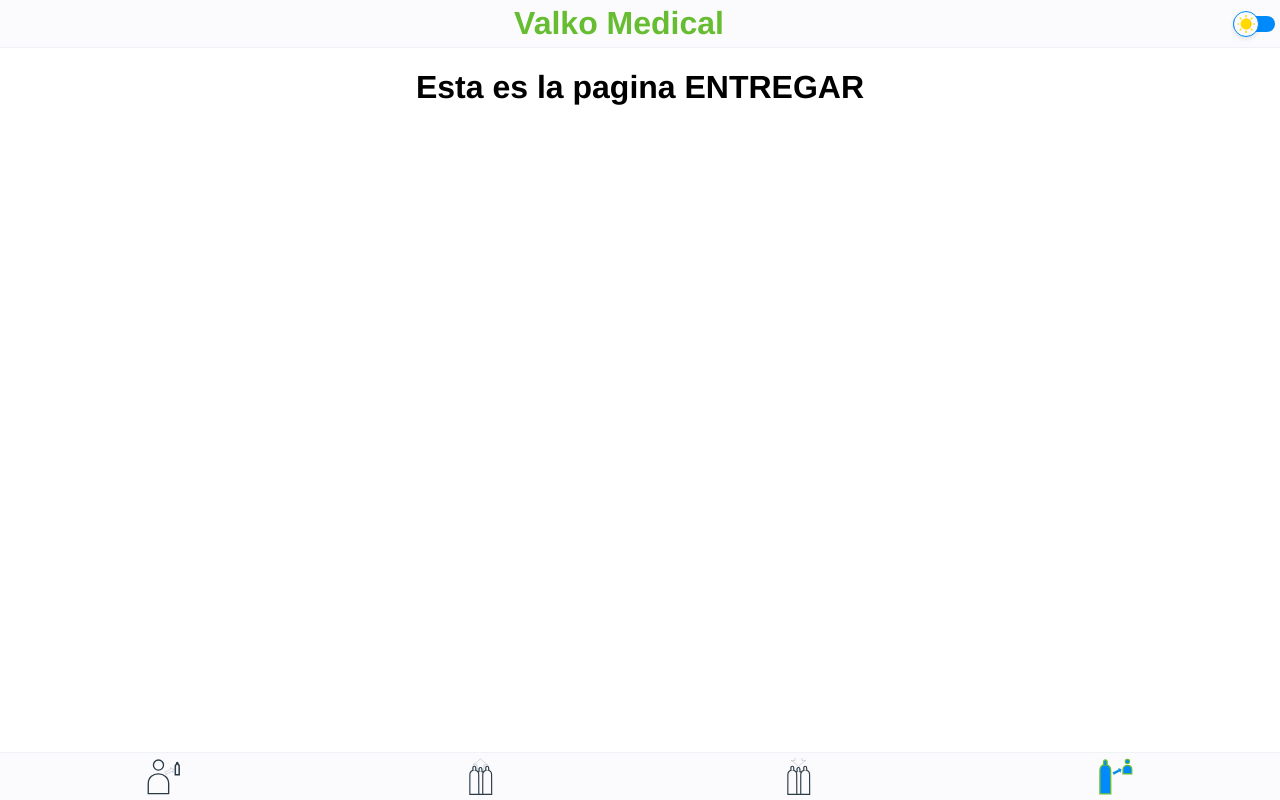
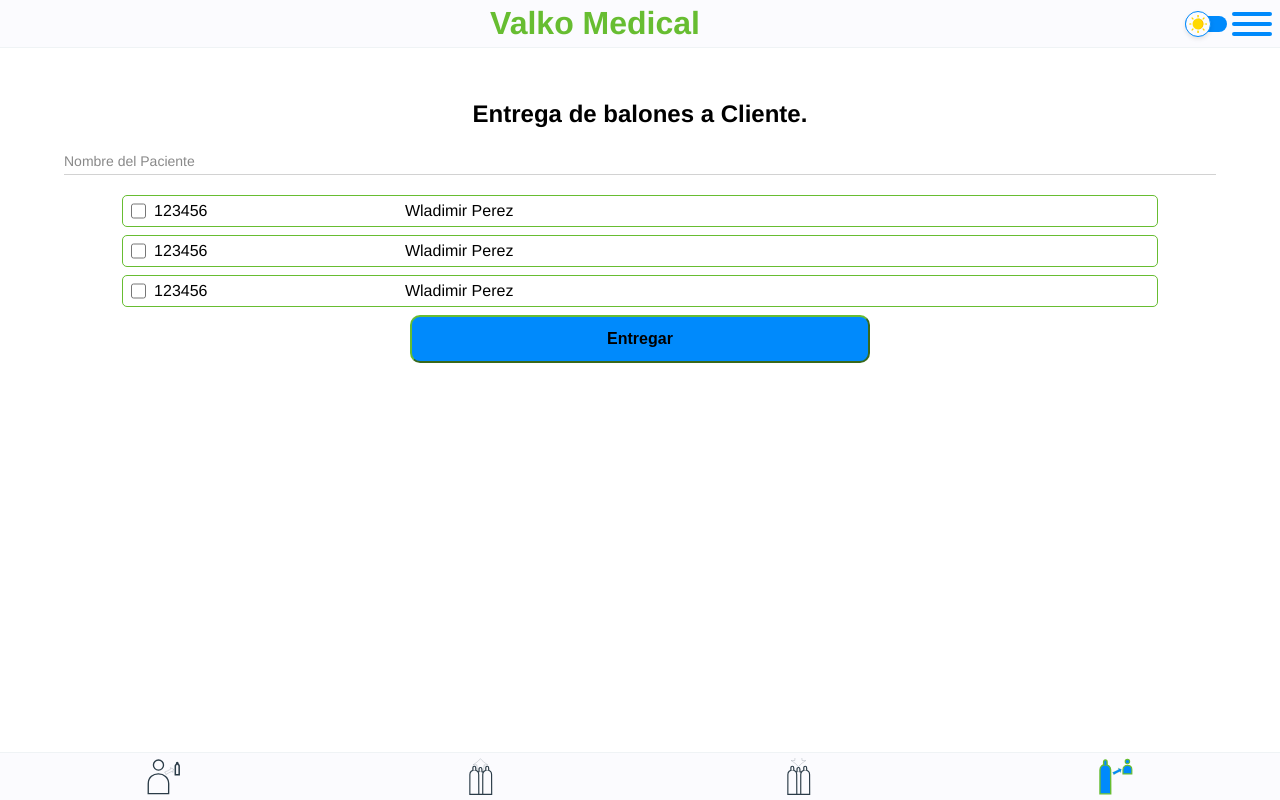
Before and after one commit to AJ-Wi/AJ-Valko_vue, a Vue app: page /entregar in a window 1280 px wide. Built offline with nearby package versions, Linux system fonts and the light colour scheme; the HTML template or start-up script is replaced by a standard one.

Commit message:
agregado menu hamburguesa

```diff
--- /dev/null
+++ b/src/components/BtnMenu.vue
@@ -0,0 +1,137 @@
+<template>
+  <button
+    class="hamburger hamburger--vortex"
+    :class="{ 'is-active': active }"
+    @click="active = !active"
+    type="button"
+  >
+    <span class="hamburger-box">
+      <span class="hamburger-inner"></span>
+    </span>
+  </button>
+</template>
+
+<script>
+export default {
+  name: "BtnMenu",
+  data() {
+    return {
+      active: false,
+    };
+  },
+};
+</script>
+
+<style scoped>
+.hamburger {
+  outline: 0;
+  width: 3rem;
+  height: 3rem;
+  justify-content: center;
+  align-items: center;
+  padding: 15px 5px;
+  cursor: pointer;
+  transition-property: opacity, filter;
+  transition-duration: 0.15s;
+  transition-timing-function: linear;
+  font: inherit;
+  text-transform: none;
+  background-color: transparent;
+  border: 0;
+  margin: 0;
+  overflow: visible;
+}
+
+.hamburger:hover {
+  opacity: 0.7;
+}
+
+.hamburger.is-active:hover {
+  opacity: 0.7;
+}
+
+.hamburger.is-active .hamburger-inner,
+.hamburger.is-active .hamburger-inner::before,
+.hamburger.is-active .hamburger-inner::after {
+  background-color: var(--second-color);
+}
+
+.hamburger-box {
+  width: 40px;
+  height: 24px;
+  position: relative;
+}
+
+.hamburger-inner {
+  display: block;
+  top: 50%;
+  margin-top: -2px;
+}
+
+.hamburger-inner,
+.hamburger-inner::before,
+.hamburger-inner::after {
+  width: 40px;
+  height: 4px;
+  background-color: var(--primary-color);
+  border-radius: 4px;
+  position: absolute;
+  transition-property: transform;
+  transition-duration: 0.15s;
+  transition-timing-function: ease;
+}
+
+.hamburger-inner::before,
+.hamburger-inner::after {
+  content: "";
+  display: block;
+}
+
+.hamburger-inner::before {
+  top: -10px;
+}
+
+.hamburger-inner::after {
+  bottom: -10px;
+}
+
+.hamburger--vortex .hamburger-inner {
+  transition-duration: 0.2s;
+  transition-timing-function: cubic-bezier(0.19, 1, 0.22, 1);
+}
+
+.hamburger--vortex .hamburger-inner::before,
+.hamburger--vortex .hamburger-inner::after {
+  transition-duration: 0s;
+  transition-delay: 0.1s;
+  transition-timing-function: linear;
+}
+
+.hamburger--vortex .hamburger-inner::before {
+  transition-property: top, opacity;
+}
+
+.hamburger--vortex .hamburger-inner::after {
+  transition-property: bottom, transform;
+}
+
+.hamburger--vortex.is-active .hamburger-inner {
+  transform: rotate(765deg);
+  transition-timing-function: cubic-bezier(0.19, 1, 0.22, 1);
+}
+
+.hamburger--vortex.is-active .hamburger-inner::before,
+.hamburger--vortex.is-active .hamburger-inner::after {
+  transition-delay: 0s;
+}
+
+.hamburger--vortex.is-active .hamburger-inner::before {
+  top: 0;
+  opacity: 0;
+}
+
+.hamburger--vortex.is-active .hamburger-inner::after {
+  bottom: 0;
+  transform: rotate(90deg);
+}
+</style>
--- a/src/components/ItemList.vue
+++ b/src/components/ItemList.vue
@@ -36,6 +36,7 @@ export default {
   border-radius: 5px;
   border: 1px solid #67bd31;
   cursor: pointer;
+  margin-bottom: 0.5rem;
 }
 
 .item:hover,
--- a/src/components/MenuBar.vue
+++ b/src/components/MenuBar.vue
@@ -2,16 +2,19 @@
   <div id="menubar">
     <h1>{{ title }}</h1>
     <ToggleMode dark="true" />
+    <BtnMenu />
   </div>
 </template>
 
 <script>
 import ToggleMode from "@/components/ToggleMode.vue";
+import BtnMenu from "@/components/BtnMenu.vue";
 //768 cambio de vista a deskptop
 export default {
   name: "MenuBar",
   components: {
     ToggleMode,
+    BtnMenu,
   },
   props: {
     title: String,
--- /dev/null
+++ b/src/views/Clientes.vue
@@ -0,0 +1 @@
+<template></template>
--- a/src/views/Entregar.vue
+++ b/src/views/Entregar.vue
@@ -1,5 +1,37 @@
 <template>
-  <div class="enviar">
-    <h1>Esta es la pagina ENTREGAR</h1>
+  <div class="entregar">
+    <h2>Entrega de balones a Cliente.</h2>
+    <Inputs type="text" name="paciente">Nombre del Paciente</Inputs>
+    <ItemList
+      v-for="n in 3"
+      :key="n"
+      serial="123456"
+      cliente="Wladimir Perez"
+    />
+    <Buttons>Entregar</Buttons>
   </div>
 </template>
+
+<script>
+import Inputs from "@/components/Inputs.vue";
+import ItemList from "@/components/ItemList.vue";
+import Buttons from "@/components/Buttons.vue";
+
+export default {
+  name: "Entregar",
+  components: {
+    Inputs,
+    ItemList,
+    Buttons,
+  },
+};
+</script>
+
+<style scoped>
+.entregar {
+  width: 90%;
+  margin: 0 auto;
+  padding-top: 2rem;
+  align-items: center;
+}
+</style>
--- a/src/views/Enviar.vue
+++ b/src/views/Enviar.vue
@@ -2,7 +2,7 @@
   <div class="enviar">
     <h2>Balones a Enviar a Planta.</h2>
     <ItemList
-      v-for="n in 15"
+      v-for="n in 30"
       :key="n"
       serial="123456"
       cliente="Wladimir Perez"
```
